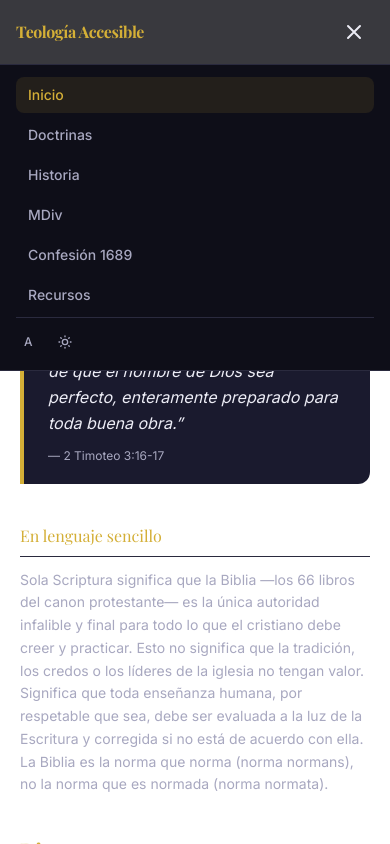
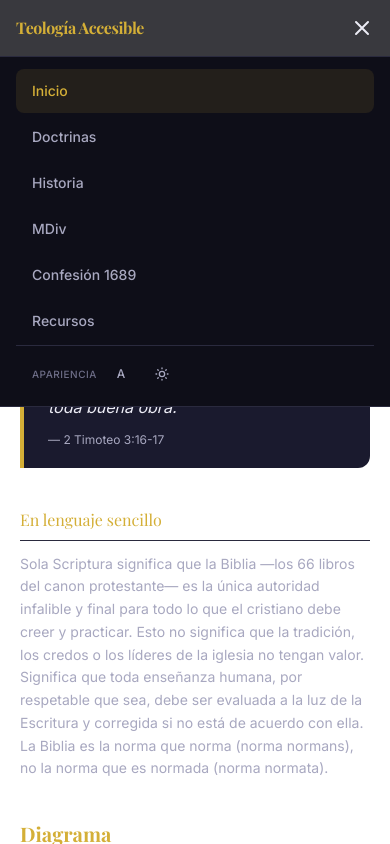
Before and after one commit to fabioledezma/teologia-bautista, a Next.js app: page /doctrina/sola-scriptura in a window 390 px wide. Both pictures are taken after a click on the button "Abrir menú". Shown: the top 844 px of the page. Built offline with nearby package versions, Linux system fonts and the light colour scheme; a web font is replaced by a local one.

Commit message:
Fix mobile overflow & responsive: overflow-x-hidden on body, improved hamburger menu with animation, responsive padding on all sections, remove double section wrappers

```diff
--- a/src/app/doctrina/[slug]/page.tsx
+++ b/src/app/doctrina/[slug]/page.tsx
@@ -34,7 +34,7 @@ export default async function DoctrinaPage({
   };
 
   return (
-    <article className="max-w-3xl mx-auto px-5 pt-8 pb-16">
+    <article className="max-w-3xl mx-auto px-5 pt-4 md:pt-8 pb-16">
       {/* Back */}
       <Link
         href="/"
--- a/src/app/herejia/[slug]/page.tsx
+++ b/src/app/herejia/[slug]/page.tsx
@@ -13,7 +13,7 @@ export default async function HerejiaPage({ params }: { params: Promise<{ slug:
   const c = h.content;
 
   return (
-    <main className="pt-24 pb-16 min-h-screen">
+    <main className="pt-20 md:pt-24 pb-16 min-h-screen">
       <div className="max-w-3xl mx-auto px-5">
         {/* Back link */}
         <Link
--- a/src/app/historia/page.tsx
+++ b/src/app/historia/page.tsx
@@ -351,11 +351,11 @@ export default function HistoriaPage() {
           <span className="text-[10px] uppercase tracking-[0.3em] text-gold font-semibold">
             Historia de la Iglesia
           </span>
-          <h1 className="font-serif text-4xl md:text-6xl font-bold text-text mt-4 mb-6 leading-tight">
+          <h1 className="font-serif text-3xl sm:text-4xl md:text-6xl font-bold text-text mt-4 mb-6 leading-tight">
             Períodos de la{" "}
             <span className="text-gold">Iglesia Cristiana</span>
           </h1>
-          <p className="text-text-2 text-base md:text-lg max-w-2xl mx-auto leading-relaxed">
+          <p className="text-text-2 text-sm sm:text-base md:text-lg max-w-2xl mx-auto leading-relaxed">
             Un recorrido por la historia de la Iglesia desde una perspectiva bautista reformada.
             Cada período representa un desarrollo clave en la comprensión y preservación del evangelio.
           </p>
--- a/src/app/layout.tsx
+++ b/src/app/layout.tsx
@@ -47,7 +47,7 @@ export default function RootLayout({
           __html: `(function(){try{var t=localStorage.getItem('theme');if(t==='light')document.documentElement.classList.add('light')}catch(e){}})()`
         }} />
       </head>
-      <body className={`min-h-screen flex flex-col ${playfair.variable} ${inter.variable} ${crimson.variable}`}>
+      <body className={`min-h-screen flex flex-col overflow-x-hidden ${playfair.variable} ${inter.variable} ${crimson.variable}`}>
         <Navbar />
         <main className="flex-1 pt-16">{children}</main>
         <Footer />
--- a/src/components/ConfesionSection.tsx
+++ b/src/components/ConfesionSection.tsx
@@ -15,7 +15,7 @@ const pdfUrl = "https://www.chapellibrary.org/pdf/books/lbcos.pdf";
 export default function ConfesionSection() {
 
   return (
-    <section id="confesion" className="py-24">
+    <section id="confesion" className="py-16 md:py-24">
       <div className="max-w-5xl mx-auto px-5">
         <div className="text-center mb-12">
           <h2 className="font-serif text-3xl md:text-4xl text-text">
--- a/src/components/DoctrinasGrid.tsx
+++ b/src/components/DoctrinasGrid.tsx
@@ -22,7 +22,7 @@ export default function DoctrinasGrid() {
       : doctrinas.filter((d) => d.filter === filter);
 
   return (
-    <section id="doctrinas" className="py-24">
+    <section id="doctrinas" className="py-16 md:py-24">
       <div className="max-w-5xl mx-auto px-5">
         <h2 className="font-serif text-3xl md:text-4xl text-center text-text">
           Doctrinas Esenciales
--- a/src/components/FacultySection.tsx
+++ b/src/components/FacultySection.tsx
@@ -4,7 +4,7 @@ import facultadData from "@/data/facultad";
 
 export default function FacultySection() {
   return (
-    <section id="facultad" className="py-24 bg-surface-1">
+    <section id="facultad" className="py-16 md:py-24 bg-surface-1">
       <div className="max-w-5xl mx-auto px-5">
         <h2 className="font-serif text-3xl md:text-4xl text-center text-text">
           Currículo MDiv — CBTS
--- a/src/components/HerejiasSection.tsx
+++ b/src/components/HerejiasSection.tsx
@@ -25,7 +25,7 @@ export default function HerejiasSection() {
   );
 
   return (
-    <section className="py-24">
+    <section id="historia" className="py-16 md:py-24">
       <div className="max-w-5xl mx-auto px-5">
         <div className="text-center mb-12">
           <span className="text-[10px] uppercase tracking-[2px] text-gold bg-gold/10 px-3 py-1 rounded-full border border-gold/20">
--- a/src/components/Navbar.tsx
+++ b/src/components/Navbar.tsx
@@ -1,6 +1,6 @@
 'use client';
 
-import { useState, useEffect } from 'react';
+import { useState, useEffect, useRef } from 'react';
 import Link from 'next/link';
 import FontSizeToggle from './FontSizeToggle';
 import ThemeToggle from './ThemeToggle';
@@ -19,6 +19,7 @@ export default function Navbar() {
   const [activeSection, setActiveSection] = useState('');
   const [visible, setVisible] = useState(true);
   const [lastScrollY, setLastScrollY] = useState(0);
+  const menuRef = useRef<HTMLDivElement>(null);
 
   useEffect(() => {
     const handleScroll = () => {
@@ -49,6 +50,17 @@ export default function Navbar() {
     return () => window.removeEventListener('scroll', handleScroll);
   }, [lastScrollY]);
 
+  useEffect(() => {
+    if (!isOpen) return;
+    const handleClick = (e: MouseEvent) => {
+      if (menuRef.current && !menuRef.current.contains(e.target as Node)) {
+        setIsOpen(false);
+      }
+    };
+    document.addEventListener('mousedown', handleClick);
+    return () => document.removeEventListener('mousedown', handleClick);
+  }, [isOpen]);
+
   const isActive = (href: string) => {
     const id = href.replace('/#', '');
     if (href === '/') return activeSection === '';
@@ -61,7 +73,7 @@ export default function Navbar() {
         visible ? 'translate-y-0' : '-translate-y-full'
       }`}
     >
-      <div className="max-w-7xl mx-auto px-4 h-16 flex items-center justify-between">
+      <div className="max-w-7xl mx-auto px-4 h-14 md:h-16 flex items-center justify-between">
         <Link
           href="/"
           className="font-serif text-base sm:text-lg md:text-xl font-bold text-gold tracking-tight"
@@ -92,8 +104,8 @@ export default function Navbar() {
         {/* Mobile hamburger */}
         <button
           onClick={() => setIsOpen(!isOpen)}
-          className="md:hidden p-2 text-text hover:text-gold transition-colors"
-          aria-label="Menú de navegación"
+          className="md:hidden p-2 -mr-2 text-text hover:text-gold transition-colors active:scale-90"
+          aria-label={isOpen ? 'Cerrar menú' : 'Abrir menú'}
         >
           <svg className="w-6 h-6" fill="none" viewBox="0 0 24 24" stroke="currentColor">
             {isOpen ? (
@@ -116,15 +128,19 @@ export default function Navbar() {
       </div>
 
       {/* Mobile menu */}
-      {isOpen && (
-        <div className="md:hidden bg-surface-1 border-t border-border">
-          <div className="px-4 py-3 space-y-1">
+      <div
+        ref={menuRef}
+        className={`md:hidden bg-surface-1 border-t border-border overflow-hidden transition-all duration-300 ease-in-out ${
+          isOpen ? 'max-h-96 opacity-100' : 'max-h-0 opacity-0'
+        }`}
+      >
+        <div className="px-4 py-3 space-y-0.5">
           {links.map((link) => (
             <Link
               key={link.href}
               href={link.href}
               onClick={() => setIsOpen(false)}
-                className={`block px-3 py-2 rounded-lg text-sm font-medium transition-colors ${
+              className={`block px-4 py-3 rounded-lg text-sm font-medium transition-colors ${
                 isActive(link.href)
                   ? 'text-gold bg-gold/10'
                   : 'text-text-2 hover:text-text hover:bg-surface-card'
@@ -133,13 +149,15 @@ export default function Navbar() {
               {link.label}
             </Link>
           ))}
-            <div className="flex items-center gap-2 pt-2 border-t border-border mt-2">
+          <div className="flex items-center gap-3 px-4 pt-3 pb-1 border-t border-border mt-3">
+            <span className="text-[10px] uppercase tracking-wider text-text-3 font-medium">
+              Apariencia
+            </span>
             <FontSizeToggle />
             <ThemeToggle />
           </div>
         </div>
       </div>
-      )}
     </nav>
   );
 }
--- a/src/components/RecursosSection.tsx
+++ b/src/components/RecursosSection.tsx
@@ -4,7 +4,7 @@ import recursosData from "@/data/recursos";
 
 export default function RecursosSection() {
   return (
-    <section id="recursos" className="py-24 bg-surface-1">
+    <section id="recursos" className="py-16 md:py-24 bg-surface-1">
       <div className="max-w-5xl mx-auto px-5">
         <h2 className="font-serif text-3xl md:text-4xl text-center text-text">
           Recursos Recomendados
--- a/src/components/TimelineHistorico.tsx
+++ b/src/components/TimelineHistorico.tsx
@@ -73,7 +73,8 @@ export default function TimelineHistorico() {
   const p = periodos.find((x) => x.id === sel) ?? periodos[0];
 
   return (
-    <div className="max-w-5xl mx-auto">
+    <section id="timeline" className="py-16 md:py-24 bg-surface-1">
+    <div className="max-w-5xl mx-auto px-5">
         <h2 className="font-serif text-3xl md:text-4xl text-center text-text">
           Períodos Históricos de la Iglesia
         </h2>
@@ -213,5 +214,6 @@ export default function TimelineHistorico() {
           </div>
         </div>
     </div>
+    </section>
   );
 }
```
Also changed, not shown: src/app/page.tsx (+0 -12 lines). Lines whose indentation alone changed are shown as unchanged.
